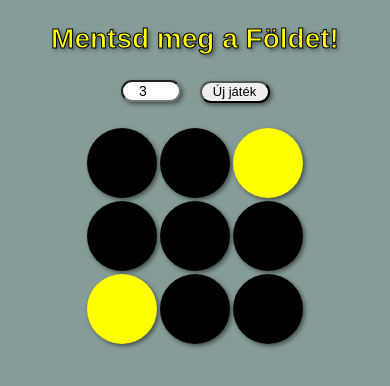
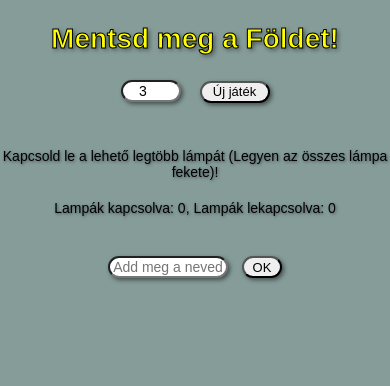
Before and after one commit to BumbleVeee/LightOn, a plain HTML site: page index.html in a window 390 px wide. Both pictures are taken after a click on the button "Új játék". Drawn offline with Linux system fonts and the light colour scheme.

Commit message:
fejlesztett, verzio

```diff
--- a/index.html
+++ b/index.html
@@ -11,7 +11,15 @@
         <h1>Mentsd meg a Földet!</h1>
         <input type="number" id="meret" min="3" max="15" value="3">
         <button id="ujjatek">Új játék</button>
+
         <div class="tarolo"></div>
+
+        <p>Kapcsold le a lehető legtöbb lámpát (Legyen az összes lámpa fekete)!</p>
+        <p id="szamol">Lampák kapcsolva: 0, Lampák lekapcsolva: 0</p>
+
+        <input type="text" id="nevInput" placeholder="Add meg a neved">
+        <button id="nevGomb">OK</button>
+        <h2 id="nev"></h2>
     </article>
     <script type="module" src="index.js"></script>
 </body>
--- a/index.js
+++ b/index.js
@@ -1,12 +1,69 @@
 import Jatekter from "./jatekter.js";
+
+const nevElem = document.querySelector("#nev");
+const nevInput = document.querySelector("#nevInput");
+const nevGomb = document.querySelector("#nevGomb");
 
 const taroloElem = document.querySelector(".tarolo");
 const inputMeret = document.querySelector("#meret");
 const ujJatekGomb = document.querySelector("#ujjatek");
 
 let jatek = null;
+let canPlay = false;
+let nev = null;
+
+// nev input megjelenitese/elrejtese
+function mutatInput() {
+    nevInput.style.display = "inline-block";
+    nevGomb.style.display = "inline-block";
+}
+
+function elrejtInput() {
+    nevInput.style.display = "none";
+    nevGomb.style.display = "none";
+}
+
+// jatekos nev, tesztelo
+function beallitNev(n) {
+    nev = n;
+    localStorage.setItem("jatekosNev", nev);
+
+    nevElem.textContent = `Tesztele: ${nev}`;
+
+    elrejtInput();
+    canPlay = true;
+}
+
+// nev mentes
+const mentettNev = localStorage.getItem("jatekosNev");
+
+// nem null
+if (mentettNev && mentettNev !== "null" && mentettNev.trim() !== "") {
+    beallitNev(mentettNev);
+} else {
+    mutatInput();
+    nevElem.textContent = "";
+    canPlay = false;
+}
+
+// nev mentes gomb
+nevGomb.addEventListener("click", () => {
+    const ujNev = nevInput.value.trim();
+
+    if (!ujNev) {
+        alert("A lámpák nem bíznak benned!");
+        return;
+    }
+
+    beallitNev(ujNev);
+});
 
 ujJatekGomb.addEventListener("click", () => {
+    if (!canPlay) {
+        alert("Név nélkül nem tudsz játszani, a lámpák nem bíznak benned!");
+        return;
+    }
+
     const jelenMeret = parseInt(inputMeret.value);
 
     const lampaLista = [];
@@ -18,6 +75,9 @@ ujJatekGomb.addEventListener("click", () => {
         jatek.jatekTorles();
     }
 
+    /*const teszteloElem = document.querySelector("#nev");
+    teszteloElem.textContent += "Gubek Veronika";*/
+
     taroloElem.innerHTML = "";
 
     jatek = new Jatekter(lampaLista, taroloElem, jelenMeret);
--- a/jatekter.js
+++ b/jatekter.js
@@ -9,9 +9,17 @@ export default class Jatekter{
         this.lampak = [];
 
         this.jatekban = true;
+        this.kapcsoltLampaSzam = 0; //osszes kapcsolt lampa szama
 
         this.szuloElem.innerHTML = "";
         this.megjelenit(kezdoAllapot);
+
+        this.lekapcsoltLampaSzam = this.lampak.filter(l => !l.lekapcsolva()).length; //lekapcsolt lampak szama
+
+        const SzamolElem = document.querySelector("#szamol");
+        if (SzamolElem) {
+            SzamolElem.textContent = `Lampák kapcsolva: 0, Lampák lekapcsolva: ${this.lekapcsoltLampaSzam}`;
+        }
 
         /*const maxSzelesseg = window.innerWidth * 0.9; //90% viewport
         const maxMagassag = window.innerHeight * 0.7; //70% viewport
@@ -64,14 +72,23 @@ export default class Jatekter{
             return;
         }
 
+        if (!this.jatekban) return;
+
         const index = event.detail;
         if (!this.lampak[index]) return;
 
         this.lampak[index].kapcsol();
+        this.kapcsoltLampaSzam++;
 
         const sz = this.szomszedok(index);
         sz.forEach(i => {if (this.lampak[i]) this.lampak[i].kapcsol();
         });
+
+        this.lekapcsoltLampaSzam = this.lampak.filter(l => l.lekapcsolva()).length;
+        const szamolElem = document.querySelector("#szamol");
+        if (szamolElem) {
+            szamolElem.textContent = `Lampák kapcsolva: ${this.kapcsoltLampaSzam}, Lampák lekapcsolva: ${this.lekapcsoltLampaSzam}`;
+        }
 
         if (this.lampak.every(lampak => lampak.lekapcsolva())) {
             setTimeout(() => {
--- a/stilus.css
+++ b/stilus.css
@@ -51,6 +51,26 @@ body{
     margin-bottom: 15px;
 }
 
+#nevInput{
+    width: 150px;
+    height: 25px;
+    font-size: 16px;
+    text-align: center;
+    border-radius: 15px;
+    box-shadow: 2px 2px 4px rgba(0, 0, 0, 0.5);
+    margin-top: 20px;
+}
+
+#nevGomb{
+    width: 50px;
+    height: 25px;
+    font-size: 15px;
+    margin-left: 10px;
+    border-radius: 15px;
+    box-shadow: 2px 2px 4px rgba(0, 0, 0, 0.5);
+    margin-top: 20px;
+}
+
 h1{
     font-size: 50px;
     margin-bottom: 30px;
@@ -62,12 +82,25 @@ h1{
     -webkit-text-stroke: 2px black
 }
 
+p{
+    font-size: 16px;
+    margin-top: 20px;
+    font-family: Arial, Helvetica, sans-serif;
+    color: rgb(0, 0, 0);
+    text-shadow: 1px 1px 3px rgba(0, 0, 0, 0.5);
+}
+
 @media (max-width: 600px){
 
     h1{
         font-size: 28px;
         margin-bottom: 25px;
         -webkit-text-stroke: 1px black;
+    }
+
+    p{
+        font-size: 14px;
+        margin-bottom: 20px;
     }
 
     .tarolo{
@@ -86,4 +119,16 @@ h1{
         height: 22px;
         font-size: 13px;
     }
+
+    #nevInput{
+        width: 120px;
+        height: 22px;
+        font-size: 14px;
+    }
+
+    #nevGomb{
+        width: 40px;
+        height: 22px;
+        font-size: 13px;
+    }
 }
```
